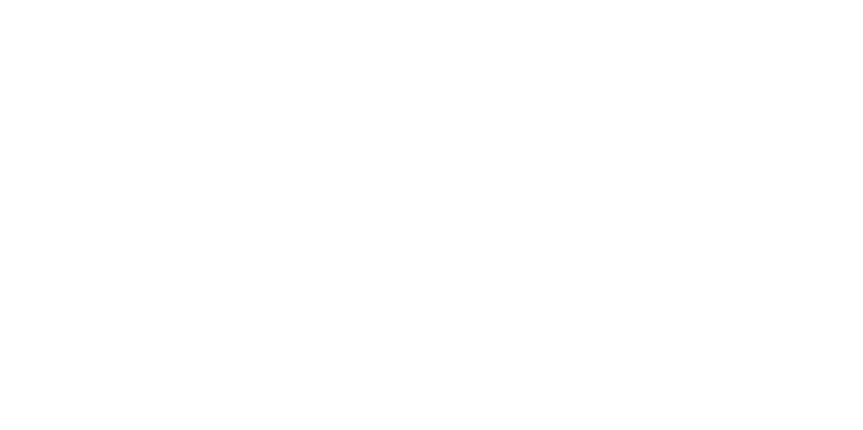
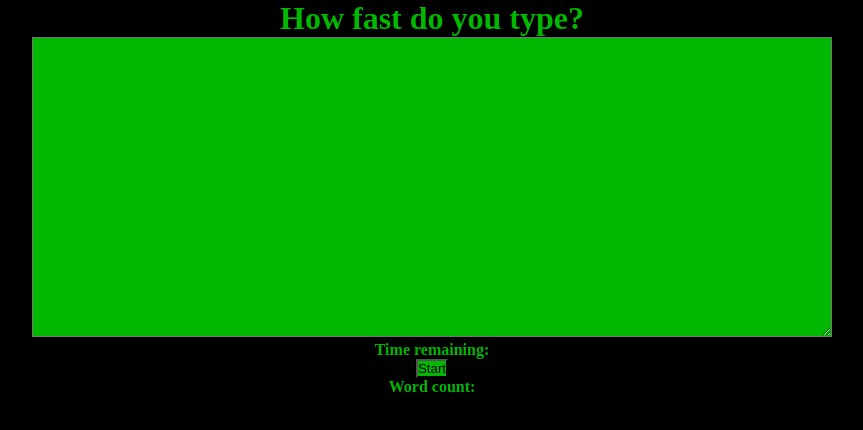
Before and after one commit to LucianiChristian/speedTypingGame, a React (Vite) app: page / in a window 1280 px wide. Shown: the top 430 px of the page, without its empty margins (208-1071 px from the left). Built offline with nearby package versions, Linux system fonts and the light colour scheme.

Commit message:
Create HTML and initial CSS.

```diff
--- a/src/App.css
+++ b/src/App.css
@@ -0,0 +1,28 @@
+:root {
+    --green: #00b800;
+    --black: black;
+}
+
+* {
+    box-sizing: border-box;
+    padding: 0;
+    margin: 0;
+}
+
+body {
+    color: var(--green);
+    background-color: var(--black);
+
+    text-align: center;
+}
+
+textarea, button {
+    background-color: var(--green);
+}
+
+textarea {
+    width: 90%;
+    max-width: 800px;
+
+    height: 300px;
+}
--- a/src/App.jsx
+++ b/src/App.jsx
@@ -2,5 +2,13 @@
 import './App.css'
 
 export default function App() {
-
+    return (
+        <div>
+            <h1>How fast do you type?</h1>
+            <textarea />
+            <h4>Time remaining: </h4>
+            <button>Start</button>
+            <h4>Word count: </h4>
+        </div>
+    )
 }
```
